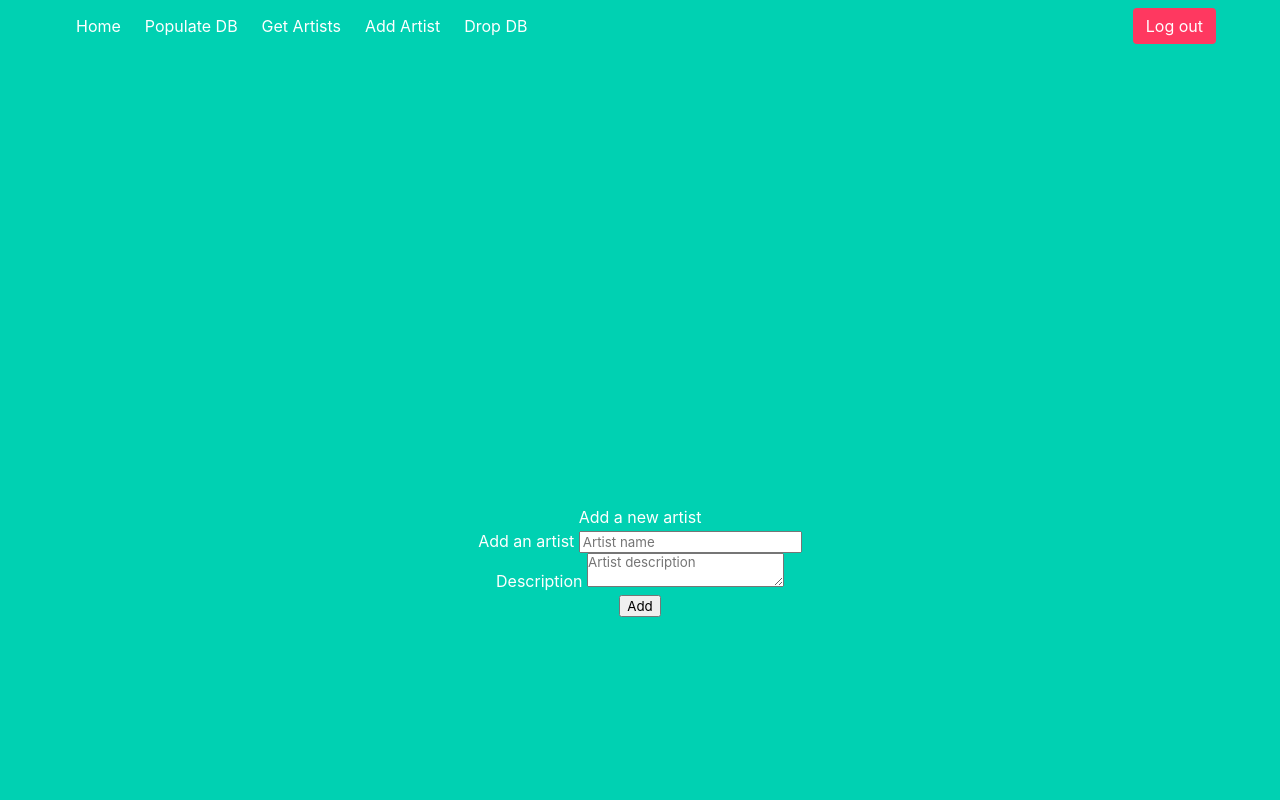
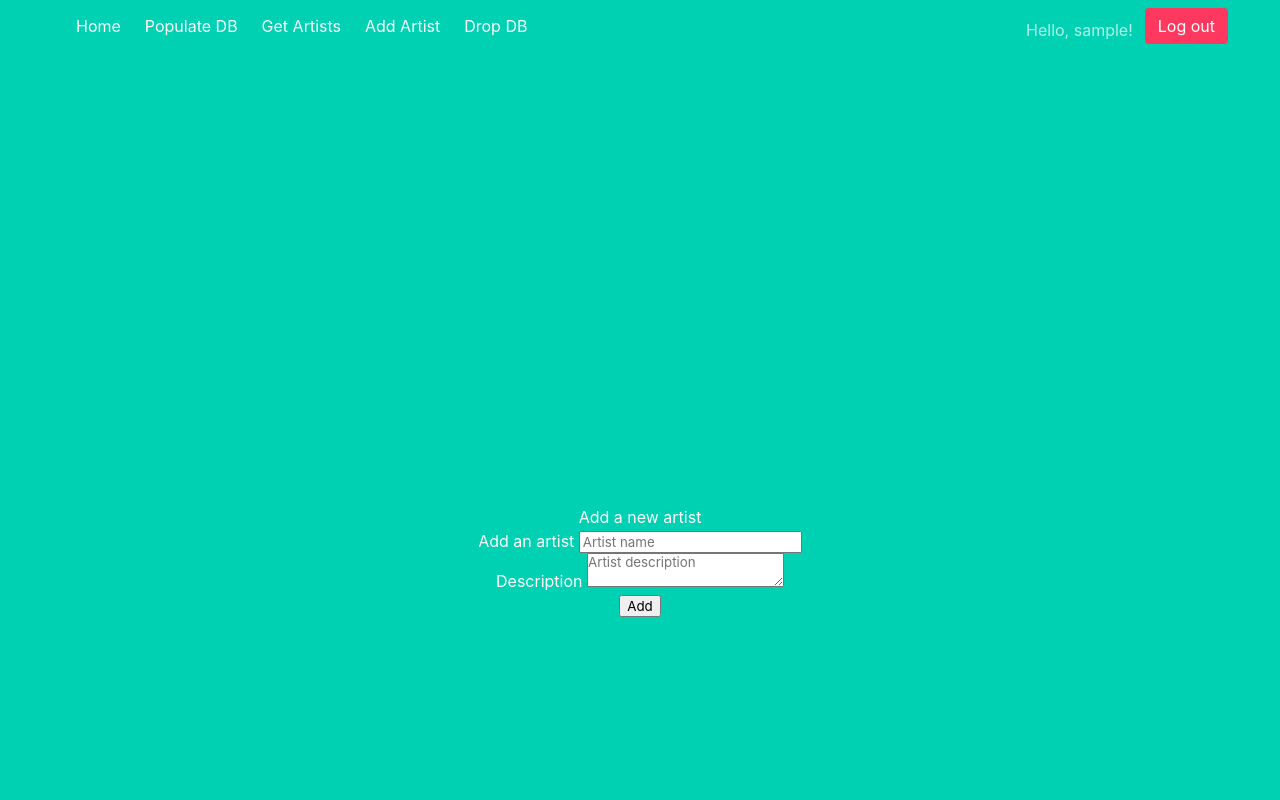
Before and after one commit to OlyRIO/lastfm_clone, a Flask app: page /create in a window 1280 px wide. Run offline with Flask 3, Linux system fonts and the light colour scheme; the visitor is signed in with stand-in values (Sample User, id 1).

Commit message:
Added a greeting message for loggen in users.

```diff
--- a/templates/base.html
+++ b/templates/base.html
@@ -33,13 +33,14 @@
                             </a>
                         </div>
                         <div class="navbar-end">
-                            <div class="navbar-item">
                                 <div class="buttons">
                                     {% if current_user.is_authenticated %}
-                                        <!-- Logout button for logged-in users -->
-                                        <a class="button is-danger" href="{{ url_for('auth.logout') }}">
-                                            Log out
-                                        </a>
+                                    <!-- Greeting message for logged-in users -->
+                                    <span class="navbar-item">Hello, {{ current_user.username }}!</span>
+                                    <!-- Logout button for logged-in users -->
+                                    <a class="button is-danger" href="{{ url_for('auth.logout') }}">
+                                        Log out
+                                    </a>
                                     {% else %}
                                         <!-- Login and Register buttons for guests -->
                                         <a class="button is-primary" href="{{ url_for('auth.register') }}">
```
